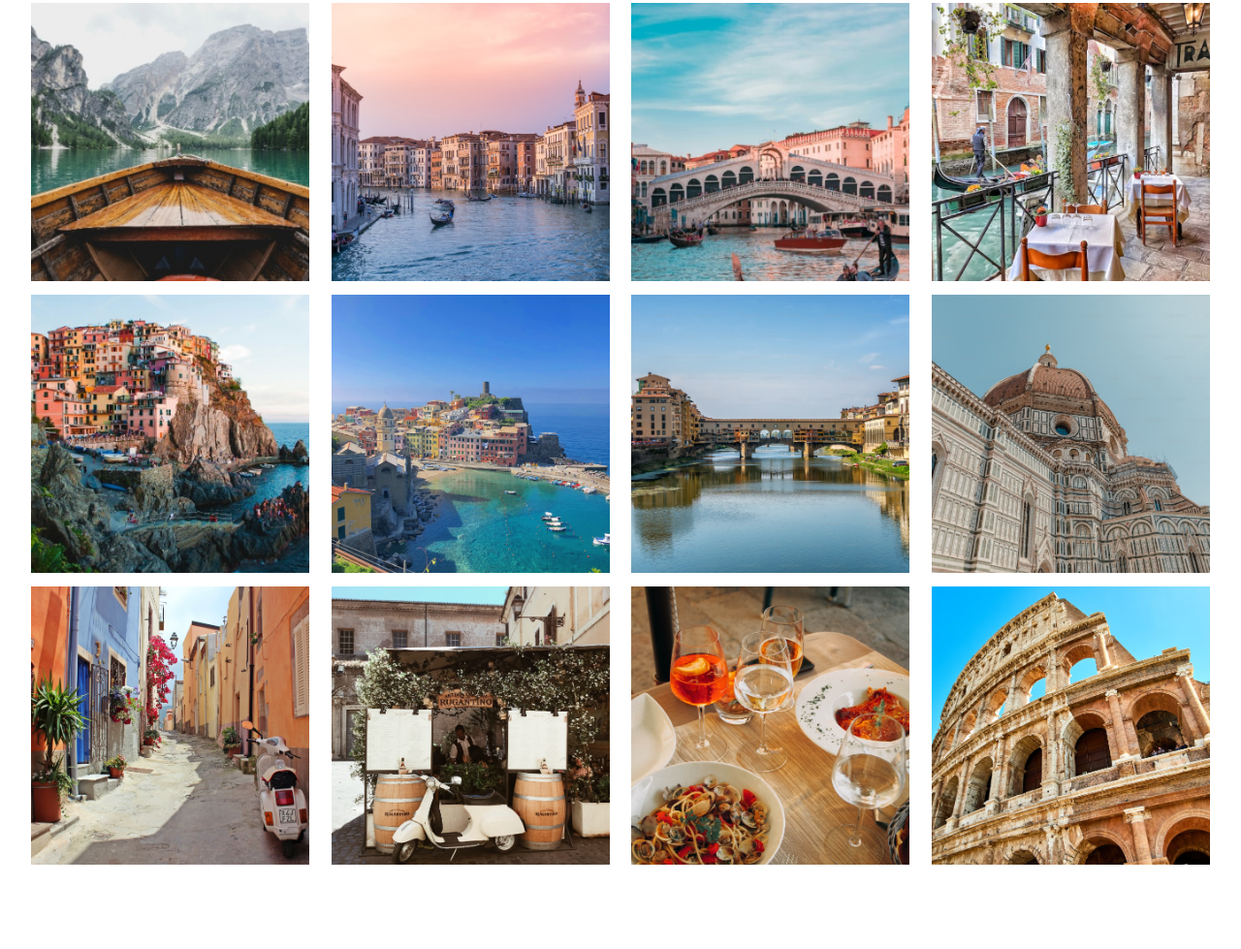
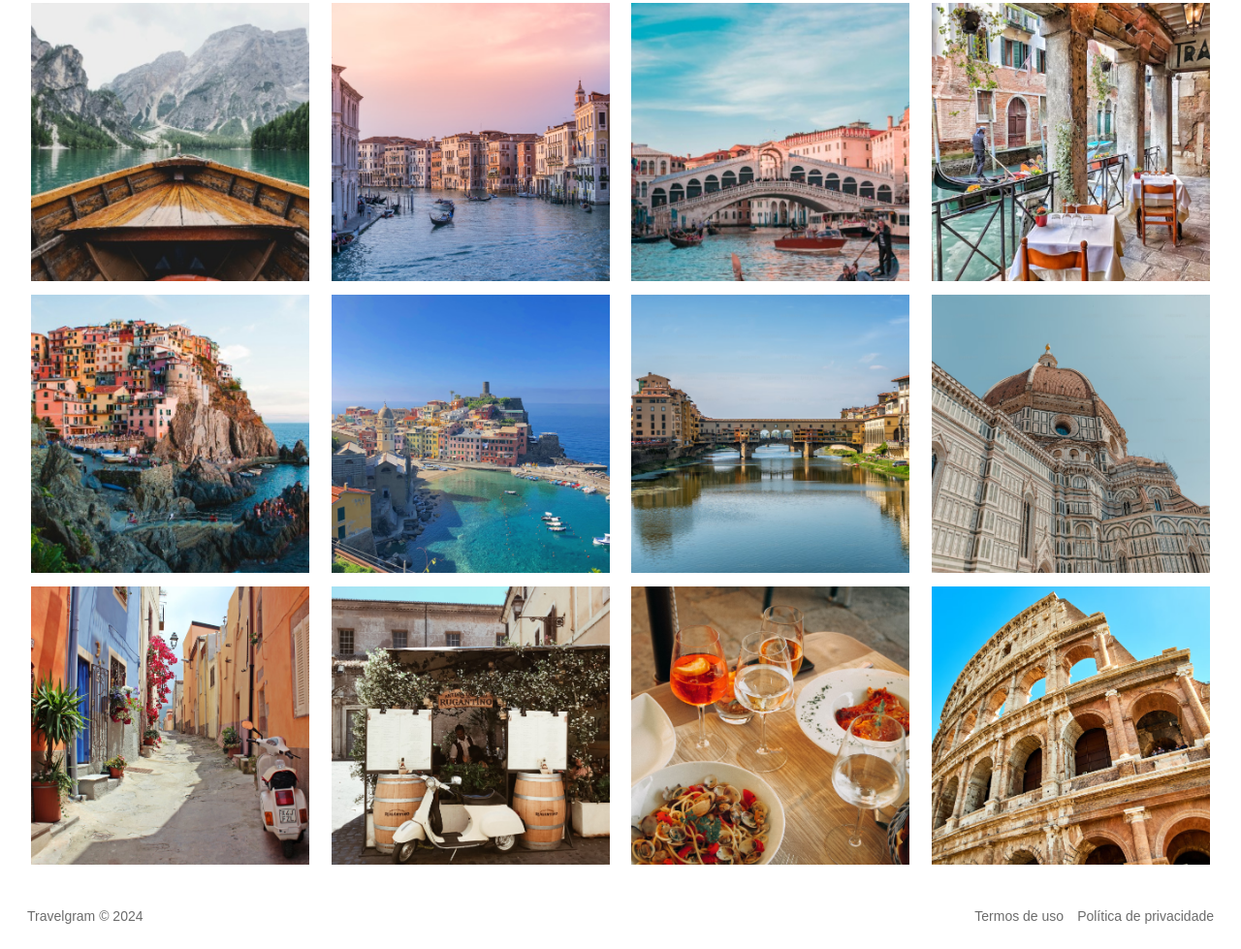
Before and after one commit to ThiagoSCarv/perfil-de-viagens-responsivo, a plain HTML site: page index.html in a window 1280 px wide. Shown: the part 339-1318 px from the top of the page at 97% size. Before the commit the page ends 1252 px from the top, so only its background shows below. Drawn offline with Linux system fonts and the light colour scheme.

Commit message:
footer pronto

```diff
--- a/index.html
+++ b/index.html
@@ -64,5 +64,14 @@
             <img src="assets/images/Image 12.png" alt="">
         </div>
     </section>
+    <footer>
+        <div class=" container even-columns px-lg py-md">
+            <span>Travelgram © 2024</span>
+            <div class="terms">
+                <a href="#">Termos de uso</a>
+                <a href="#">Política de privacidade</a>
+            </div>
+        </div>
+    </footer>
 </body>
 </html>
--- /dev/null
+++ b/styles/footer.css
@@ -0,0 +1,22 @@
+footer {
+    & span {
+        margin-inline: auto;
+    }
+    & div {
+        margin-inline: auto;
+        display: flex;
+        gap: 1rem;
+    }
+}
+
+@media (width >= 80em) {
+    footer {
+        & span {
+            margin-inline: initial;
+        }
+        & div {
+            margin-inline: 0;
+            margin-left: auto;
+        }
+    }
+}
--- a/styles/index.css
+++ b/styles/index.css
@@ -3,3 +3,4 @@
 @import url(header.css);
 @import url(about.css);
 @import url(photo-gallery.css);
+@import url(footer.css);
--- a/styles/utility.css
+++ b/styles/utility.css
@@ -1,5 +1,6 @@
 .container {
     --max-width: 375px;
+    margin: auto;
 }
 
 .even-columns {
```
